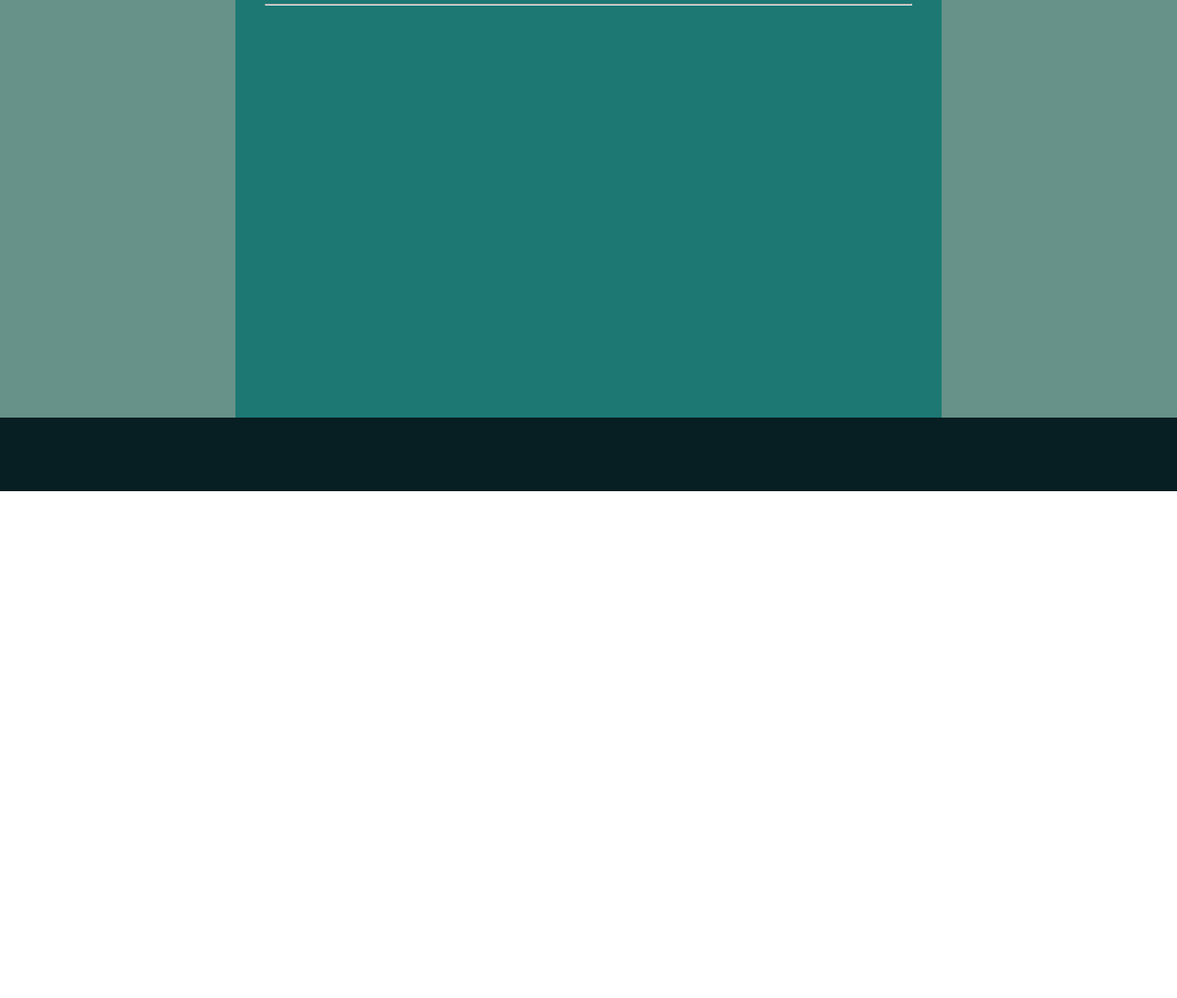
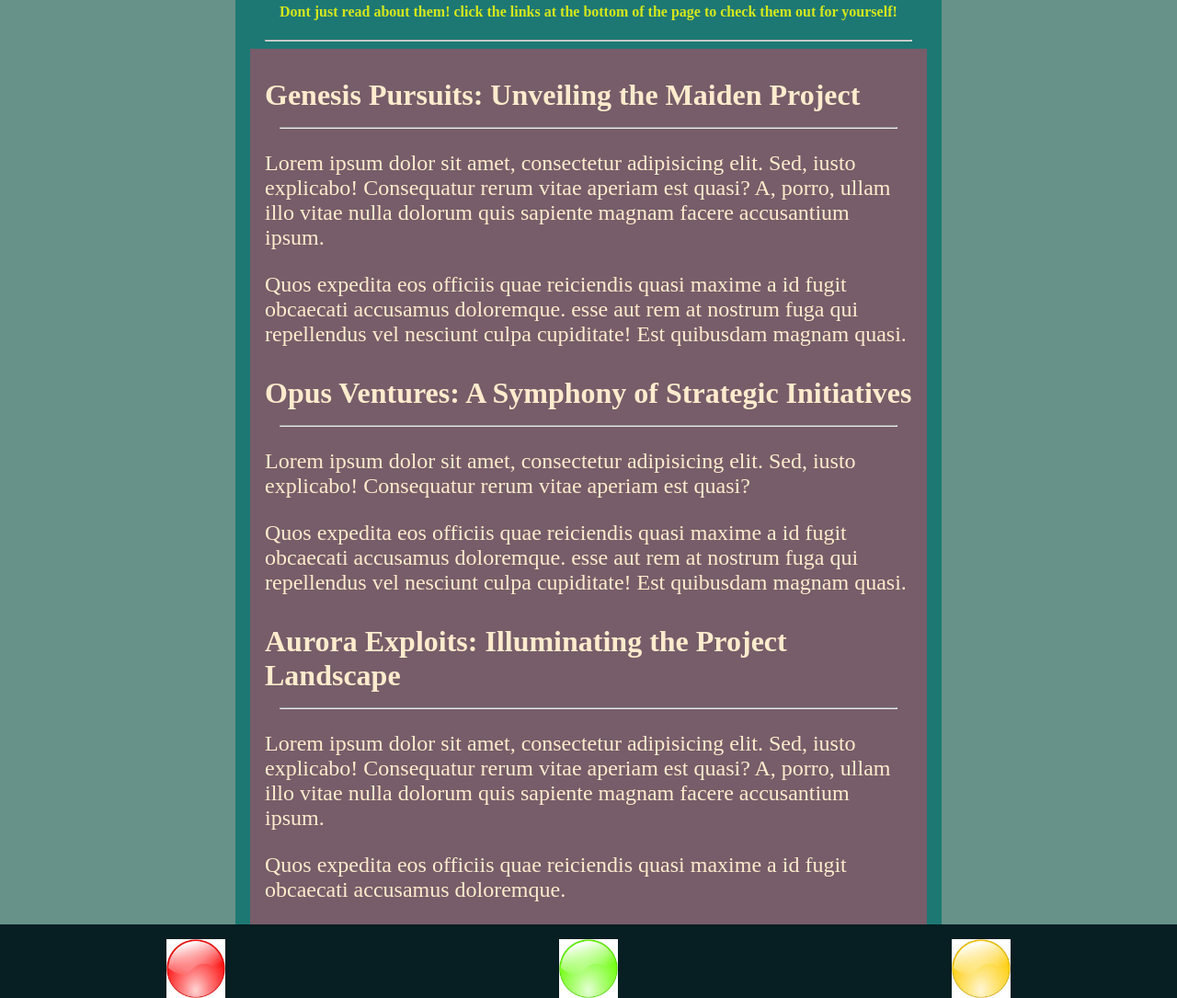
Before and after one commit to phasmatis/personal-website-pt1, a plain HTML site: page portfolio.html in a window 1280 px wide. Shown: the part 250-1335 px from the top of the page at 92% size. Before the commit the page ends 800 px from the top, so only its background shows below. Drawn offline with Linux system fonts and the light colour scheme.

Commit message:
added projects and links in  portfolio page

```diff
--- a/javascript.js
+++ b/javascript.js
@@ -0,0 +1 @@
+console.log("Hello World!");
--- a/portfolio.html
+++ b/portfolio.html
@@ -5,6 +5,7 @@
     <meta charset="UTF-8" />
     <meta name="viewport" content="width=device-width, initial-scale=1.0" />
     <title>Portfolio</title>
+    <script src="javascript.js"></script>
   </head>
   <body>
     <header>
@@ -22,10 +23,65 @@
       <aside></aside>
       <main>
         <h2>Epic Ventures: Navigating the Realms of my Software Wizardry</h2>
+        <h4>Dont just read about them! click the links at the bottom of the page to check them out for yourself!</h4>
         <hr />
+        <div>
+          <div class="projects">
+            <h3>Genesis Pursuits: Unveiling the Maiden Project</h3>
+            <hr>
+          <p>
+            Lorem ipsum dolor sit amet, consectetur adipisicing elit. Sed, iusto
+            explicabo! Consequatur rerum vitae aperiam est quasi? A, porro,
+            ullam illo vitae nulla dolorum quis sapiente magnam facere
+            accusantium ipsum.
+          </p>
+          <p>
+            Quos expedita eos officiis quae reiciendis quasi maxime a id fugit
+            obcaecati accusamus doloremque. esse aut rem at nostrum fuga qui
+            repellendus vel nesciunt culpa cupiditate! Est quibusdam magnam
+            quasi.
+          </p>
+
+          <h3>Opus Ventures: A Symphony of Strategic Initiatives</h3>
+          <hr>
+        <p>
+          Lorem ipsum dolor sit amet, consectetur adipisicing elit. Sed, iusto
+          explicabo! Consequatur rerum vitae aperiam est quasi?
+        </p>
+        <p>
+          Quos expedita eos officiis quae reiciendis quasi maxime a id fugit
+          obcaecati accusamus doloremque. esse aut rem at nostrum fuga qui
+          repellendus vel nesciunt culpa cupiditate! Est quibusdam magnam
+          quasi.
+        </p>
+        <h3>Aurora Exploits: Illuminating the Project Landscape</h3>
+        <hr>
+      <p>
+        Lorem ipsum dolor sit amet, consectetur adipisicing elit. Sed, iusto
+        explicabo! Consequatur rerum vitae aperiam est quasi? A, porro,
+        ullam illo vitae nulla dolorum quis sapiente magnam facere
+        accusantium ipsum.
+      </p>
+      <p>
+        Quos expedita eos officiis quae reiciendis quasi maxime a id fugit
+        obcaecati accusamus doloremque.
+      </p>
+          </div>
       </main>
       <aside></aside>
     </div>
-    <footer></footer>
+    <footer>
+        <div id="color-buttons">
+            <a href="https://www.youtube.com/watch?v=xvFZjo5PgG0">
+                <img src="Redbutton.jpeg" alt="project-01" style="width: 5vw; height: 5vw;" class="icon">
+            </a>
+            <a href="https://www.youtube.com/watch?v=pZUTdw6zcck&t=1s">
+                <img src="greenbutton.jpeg" alt="project-01" style="width: 5vw; height: 5vw;" class="icon">
+            </a>
+            <a href="https://www.youtube.com/watch?v=u3CUHXUuDrI">
+                <img src="yellowbutton.jpeg" alt="project-01" style="width: 5vw; height: 5vw;" class="icon">
+            </a>
+        </div>
+    </footer>
   </body>
 </html>
--- a/style.css
+++ b/style.css
@@ -58,6 +58,10 @@ h3 {
     margin-bottom: 1rem;
     color: blanchedalmond;
 }
+h4 {
+    margin-left: 3rem;
+    color: #eff710df;
+}
 hr {
     margin-left: 2rem;
     margin-right: 2rem;
@@ -106,6 +110,13 @@ body {
 body>div {
     display: flex;
 }
+.projects {
+
+    margin-left: 1rem;
+    margin-right: 1rem;
+    background-color: #765d69;
+}
+
 
 /* ----- End of Main ----- */
 /* ----- Start of Footer ----- */
@@ -124,3 +135,7 @@ footer {
     height: 10vw;
     width: 10vw;
 }
+#color-buttons {
+    display: flex;
+    justify-content: space-around
+}
```
Also changed, not shown: Redbutton.jpeg (added), greenbutton.jpeg (added), yellowbutton.jpeg (added).
